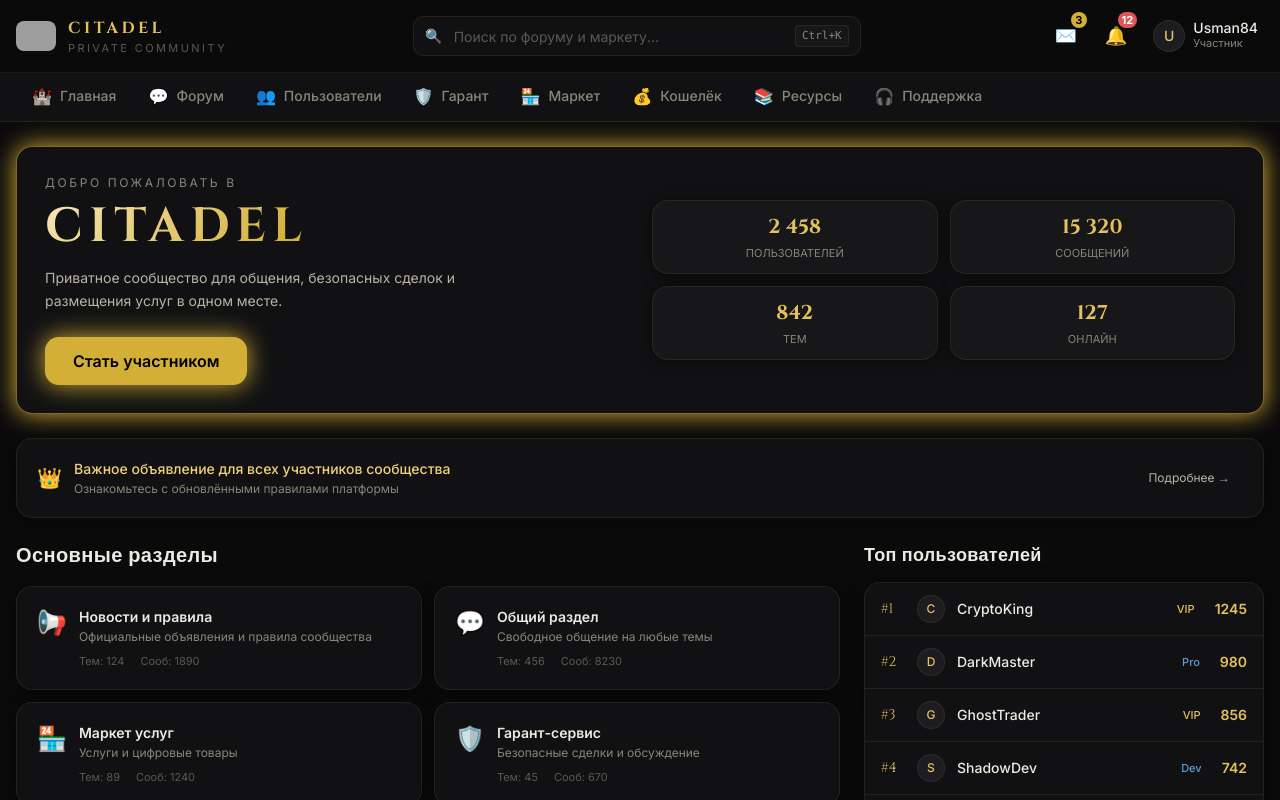
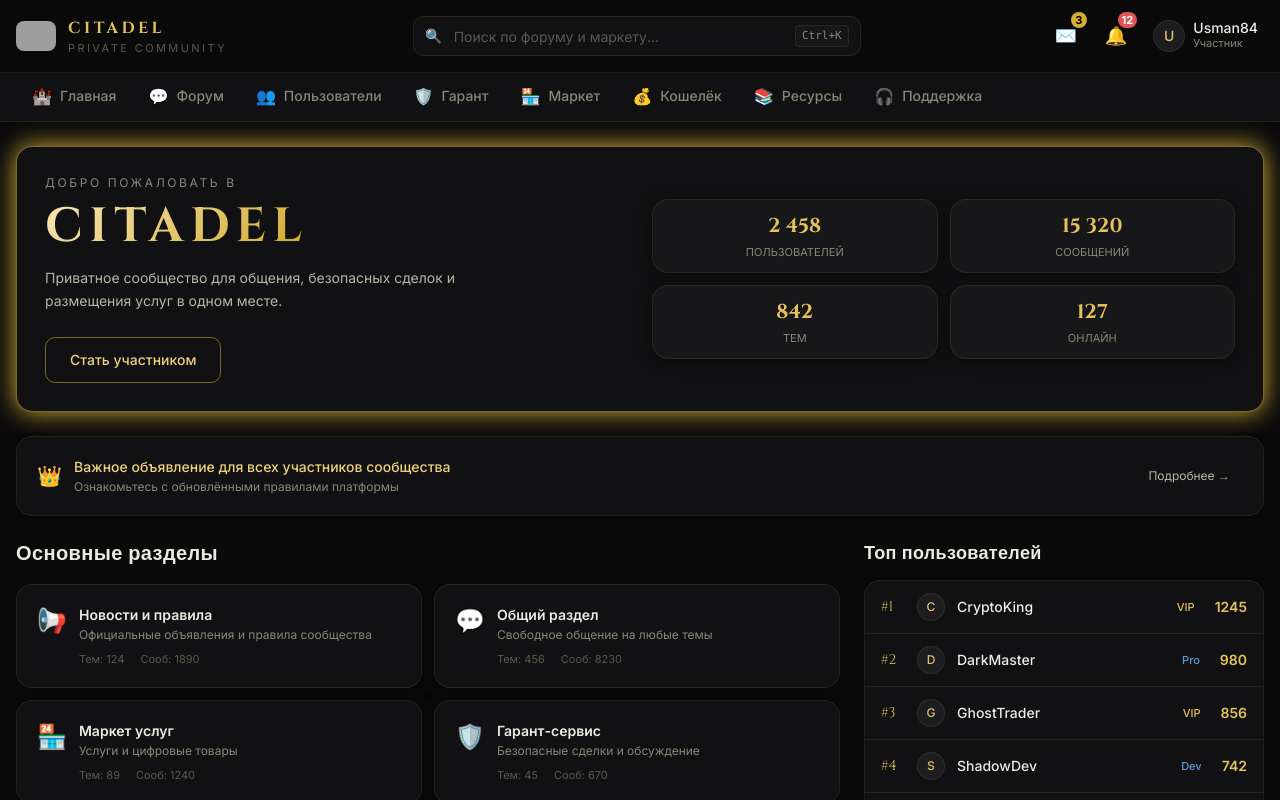
Before and after one commit to Usman84kgg/Citadel-forum, a Next.js app: page / in a window 1280 px wide. Shown: the top 800 px of the page. Built offline with nearby package versions, Linux system fonts and the light colour scheme; no server answers; grey boxes are pictures that could not be loaded.

Commit message:
Update page.tsx

```diff
--- a/src/app/page.tsx
+++ b/src/app/page.tsx
@@ -53,8 +53,7 @@ export default function HomePage() {
 
 function WelcomeBlock() {
   return (
-    <Card variant="gold" padding="lg" className="relative overflow-hidden">
-      {/* Фоновое изображение замка (заглушка) */}
+    <div className="citadel-card bg-surface border border-line-gold shadow-gold relative overflow-hidden p-7">
       <div className="absolute right-0 top-0 h-full w-1/2 bg-gradient-to-l from-gold-500/5 to-transparent pointer-events-none" />
 
       <div className="relative grid grid-cols-1 md:grid-cols-2 gap-6 items-center">
@@ -69,7 +68,9 @@ function WelcomeBlock() {
             Приватное сообщество для общения, безопасных сделок и размещения
             услуг в одном месте.
           </p>
-          <Button size="lg">Стать участником</Button>
+          <div className="inline-block rounded-control border border-line-gold bg-gold-500/10 px-6 py-3 text-sm font-medium text-gold-300">
+            Стать участником
+          </div>
         </div>
         <div className="grid grid-cols-2 gap-3">
           <StatBox value="2 458" label="Пользователей" />
@@ -78,7 +79,7 @@ function WelcomeBlock() {
           <StatBox value="127" label="Онлайн" />
         </div>
       </div>
-    </Card>
+    </div>
   );
 }
 
```
